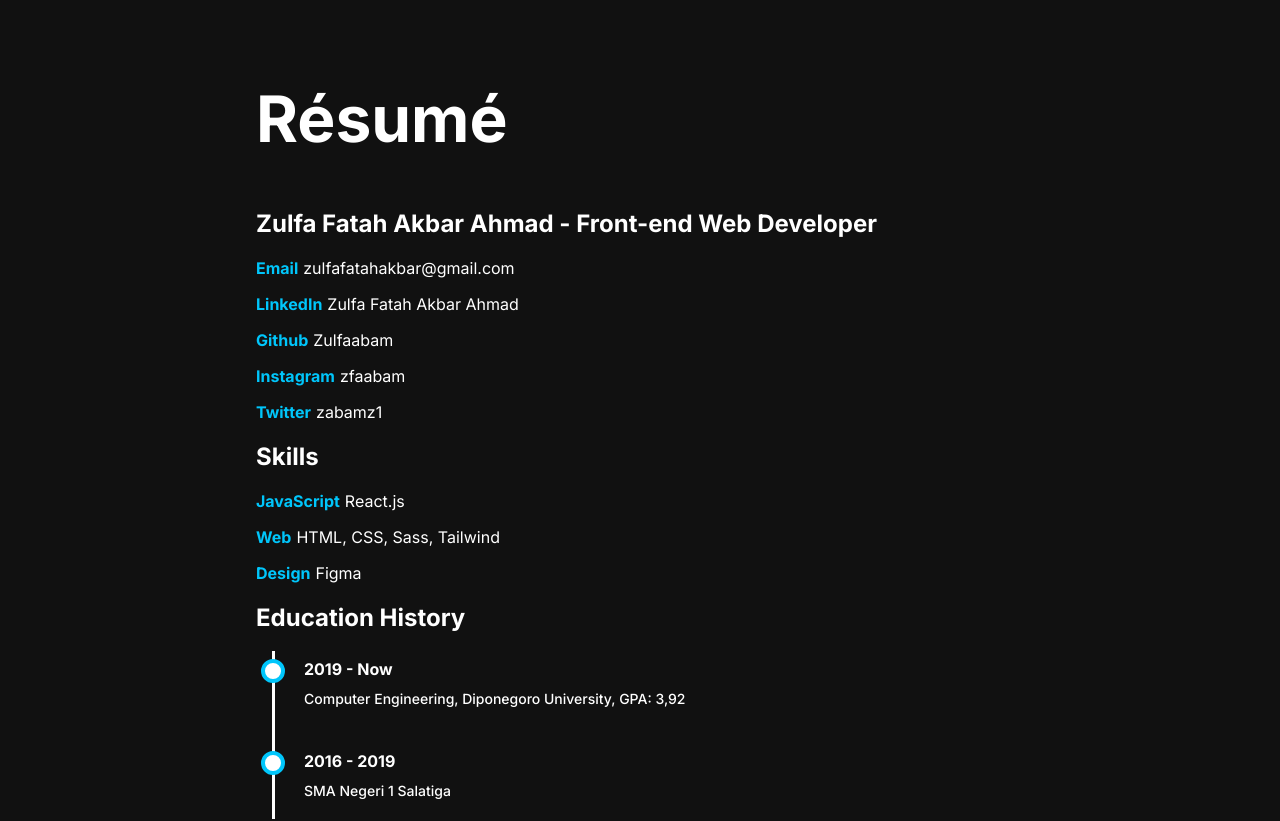
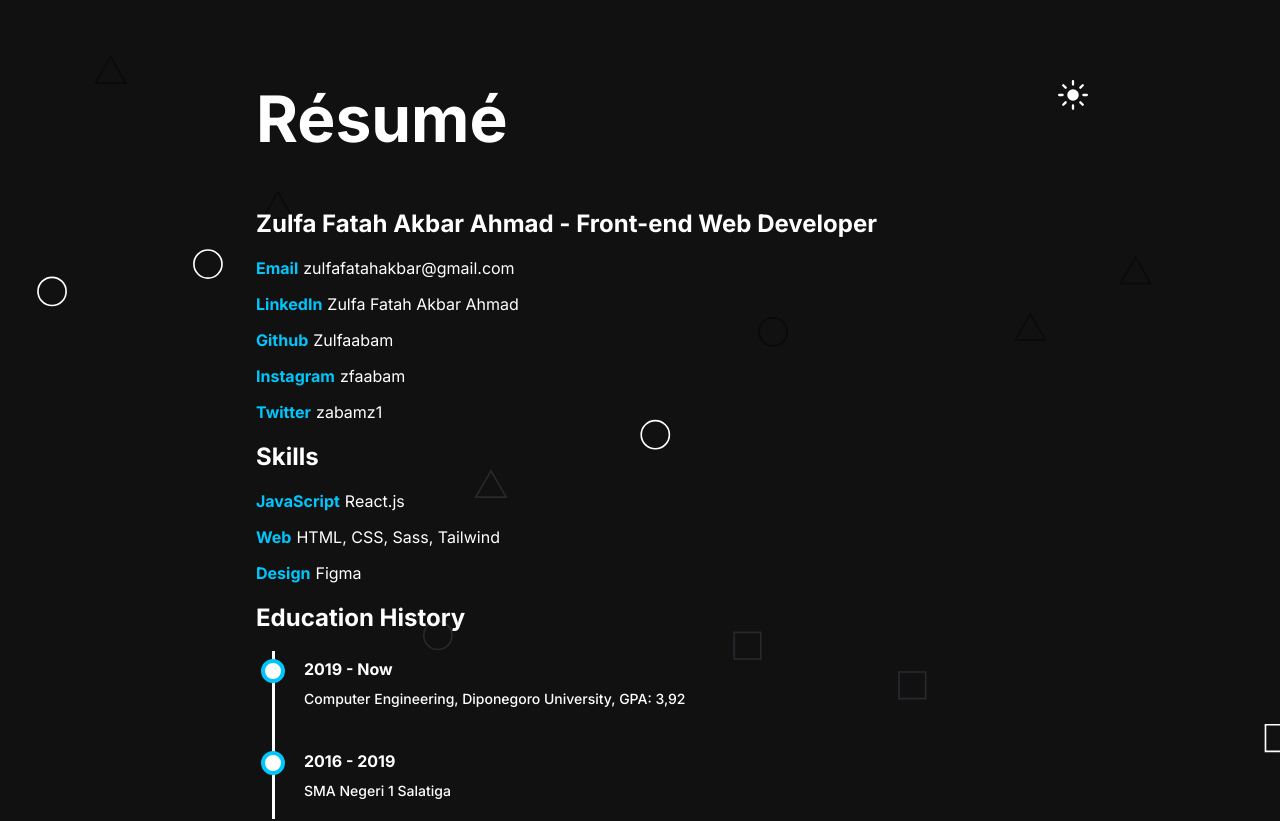
Before and after one commit to Zulfaabam/portfolio-v2, a React (Create React App) app: page /fullprofile in a window 1280 px wide. Shown: the top 821 px of the page. Built offline with nearby package versions, Linux system fonts and the light colour scheme.

Commit message:
edited profile page background

```diff
--- a/src/Profile.css
+++ b/src/Profile.css
@@ -1,6 +1,5 @@
 .content-profile {
-  /* background: url(/src/images/Polygon-0.2s-1600px-2.svg); */
-  background: var(--bg);
+  background: var(--bg-header);
   background-size: cover;
   background-position: center;
 
--- a/src/components/FullProfile.js
+++ b/src/components/FullProfile.js
@@ -15,7 +15,7 @@ export default function FullProfile() {
       transition={{ duration: 0.5 }}
     >
       <div className="content-profile">
-        {/* <motion.div
+        <motion.div
           className="theme-changer"
           initial={{ y: '-100vh' }}
           animate={{ y: 0 }}
@@ -25,7 +25,7 @@ export default function FullProfile() {
           onClick={() => {
             document.body.classList.toggle('light')
           }}
-        ></motion.div> */}
+        ></motion.div>
         <div className="resume-wrapper">
           <h1 className="title">Résumé</h1>
           <div className="resume-detail">
```
